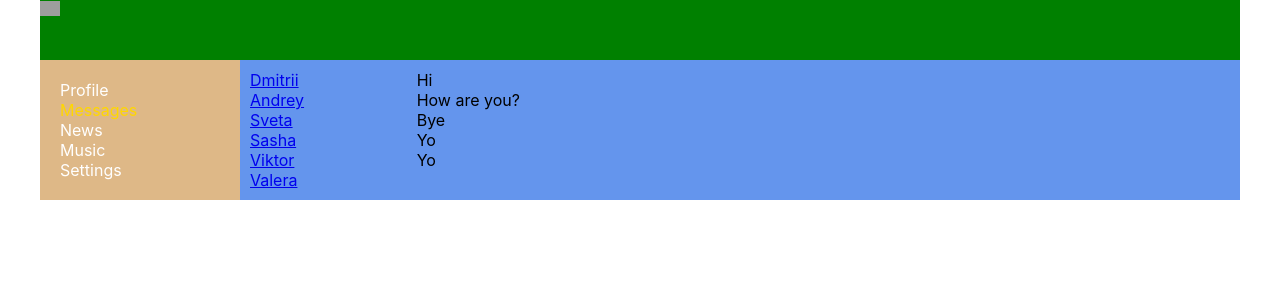
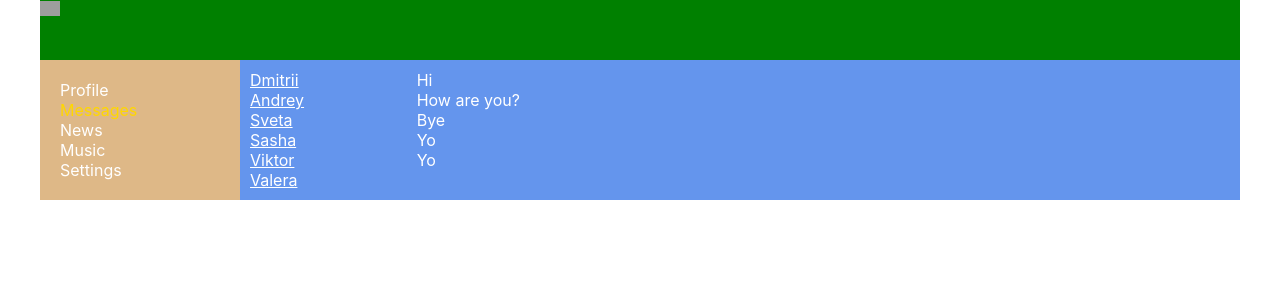
Before and after one commit to junetomato/react-social-network, a React (Create React App) app: page /dialogs in a window 1280 px wide. Shown: the top 300 px of the page. Built offline with nearby package versions, Linux system fonts and the light colour scheme; grey boxes are pictures that could not be loaded.

Commit message:
lesson 26 - created DialogItem and Message components, moved posts data to Profile component

```diff
--- /dev/null
+++ b/src/components/Dialogs/DialogItem/DialogItem.jsx
@@ -0,0 +1,15 @@
+import React from 'react'
+import classes from './DialogItem.module.css'
+import { NavLink } from 'react-router-dom'
+
+function DialogItem( props ) {
+    let path = "/dialogs/" + props.id;
+
+    return (
+        <div>
+            <NavLink className={ classes.userItem } activeClassName={ classes.active } to={ path } >{ props.name }</NavLink>
+        </div>
+    )
+}
+
+export default DialogItem
--- /dev/null
+++ b/src/components/Dialogs/DialogItem/DialogItem.module.css
@@ -0,0 +1,7 @@
+.userItem {
+    color: #fff;
+}
+
+.active {
+    color: gold;
+}
--- a/src/components/Dialogs/Dialogs.jsx
+++ b/src/components/Dialogs/Dialogs.jsx
@@ -1,24 +1,9 @@
 import React from 'react'
 import classes from './Dialogs.module.css'
-import { NavLink } from 'react-router-dom'
+import DialogItem from './DialogItem/DialogItem'
+import Message from './Message/Message'
 
-function DialogItem( props ) {
-    let path = "/dialogs/" + props.id;
-
-    return (
-        <div className={ `${ classes.dialog } ${ classes.active }` }>
-            <NavLink to={ path } >{ props.name }</NavLink>
-        </div>
-    )
-}
-
-function Message( props ) {
-    return (
-        <div className={ classes.message }>{ props.message }</div>
-    )
-}
-
-function Dialogs( props ) {
+function Dialogs() {
 
     let dialogs = [
         { id: 1, name: 'Dmitrii' },
--- a/src/components/Dialogs/Dialogs.module.css
+++ b/src/components/Dialogs/Dialogs.module.css
@@ -7,10 +7,6 @@
     padding: 10px;
 }
 
-.dialogItems .active {
-    color: gold;
-}
-
 .messages {
     padding: 10px;
 }
--- /dev/null
+++ b/src/components/Dialogs/Message/Message.jsx
@@ -0,0 +1,10 @@
+import React from 'react'
+import classes from './Message.module.css'
+
+function Message( props ) {
+    return (
+        <div className={ classes.message }>{ props.message }</div>
+    )
+}
+
+export default Message
--- /dev/null
+++ b/src/components/Dialogs/Message/Message.module.css
@@ -0,0 +1,3 @@
+.message {
+    color: #fff;
+}
--- a/src/components/Profile/MyPosts/MyPosts.jsx
+++ b/src/components/Profile/MyPosts/MyPosts.jsx
@@ -2,14 +2,8 @@ import React from 'react'
 import classes from './MyPosts.module.css'
 import Post from './Post/Post'
 
-function MyPosts() {
-
-    let posts = [
-        { id: 1, message: 'Hi, how are you?', likesCount: 12 },
-        { id: 2, message: 'It\'s my first post', likesCount: 11 },
-    ]
-
-    let postsElements = posts.map( p => <Post message={ p.message } likesCount={ p.likesCount } /> )
+function MyPosts( props ) {
+    let postsElements = props.posts.map( p => <Post message={ p.message } likesCount={ p.likesCount } /> )
 
     return (
         <div className={ classes.postsBlock }>
--- a/src/components/Profile/Profile.jsx
+++ b/src/components/Profile/Profile.jsx
@@ -4,10 +4,15 @@ import MyPosts from './MyPosts/MyPosts'
 import ProfileInfo from './ProfileInfo/ProfileInfo'
 
 function Profile() {
+    let posts = [
+        { id: 1, message: 'Hi, how are you?', likesCount: 12 },
+        { id: 2, message: 'It\'s my first post', likesCount: 11 },
+    ]
+
     return (
         <div>
             <ProfileInfo />
-            <MyPosts />
+            <MyPosts posts={ posts } />
         </div>
     )
 }
```
